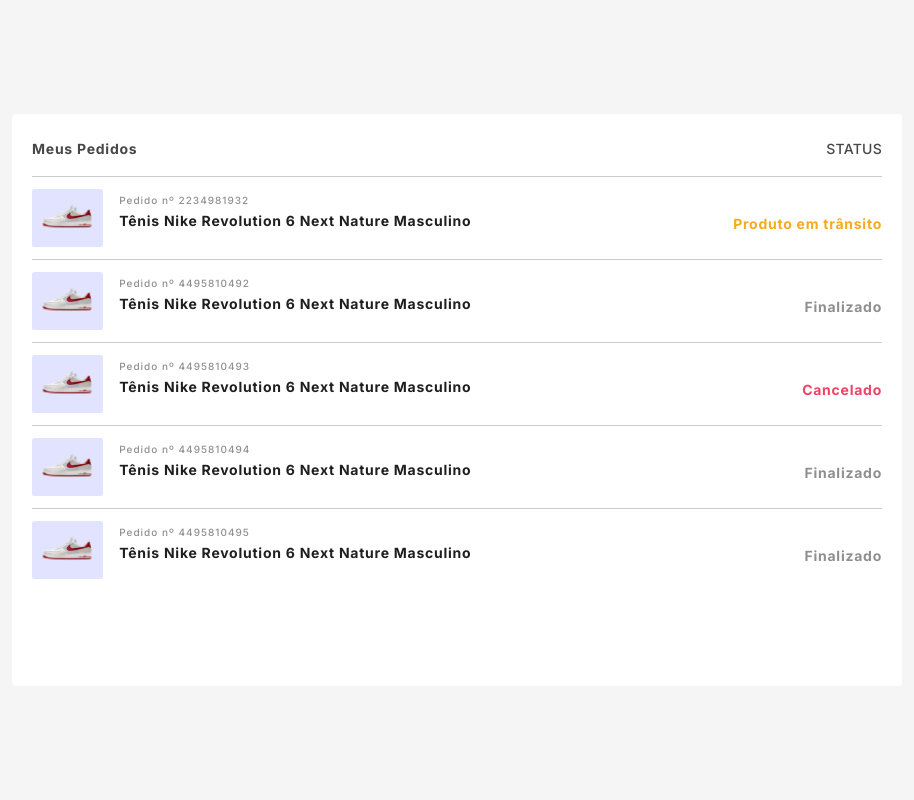
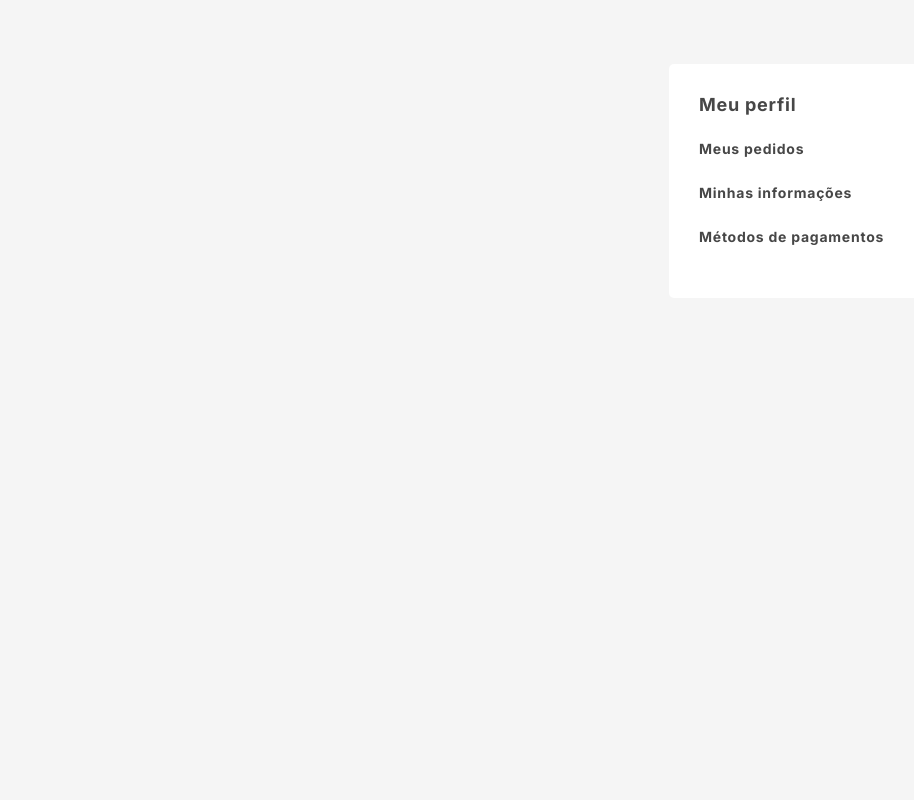
Before and after one commit to mattfeg/digital-store-backend, a React (Vite) app: page /meu-perfil in a window 1280 px wide. Shown: the top 800 px of the page, without its empty margins (277-1191 px from the left). Built offline with nearby package versions, Linux system fonts and the light colour scheme.

Commit message:
feat: implementado profile layout

```diff
--- a/src/components/MeusPedidos.jsx
+++ b/src/components/MeusPedidos.jsx
@@ -1,36 +1,37 @@
+import tennis from "../assets/images/tenis-produtos.png";
 
 const pedidos = [
   {
     id: 1,
-    imagem: 'src/assets/images/tenis-produtos.png',
+    imagem: tennis,
     numero: 2234981932,
     descricao: 'Tênis Nike Revolution 6 Next Nature Masculino',
     status: 'Produto em trânsito'
   },
   {
     id: 2,
-    imagem: 'src/assets/images/tenis-produtos.png',
+    imagem: tennis,
     numero: 4495810492,
     descricao: 'Tênis Nike Revolution 6 Next Nature Masculino',
     status: 'Finalizado'
   },
   {
     id: 3,
-    imagem: 'src/assets/images/tenis-produtos.png',
+    imagem: tennis,
     numero: 4495810493,
     descricao: 'Tênis Nike Revolution 6 Next Nature Masculino',
     status: 'Cancelado'
   },
   {
     id: 4,
-    imagem: 'src/assets/images/tenis-produtos.png',
+    imagem: tennis,
     numero: 4495810494,
     descricao: 'Tênis Nike Revolution 6 Next Nature Masculino',
     status: 'Finalizado'
   },
   {
     id: 5,
-    imagem: 'src/assets/images/tenis-produtos.png',
+    imagem: tennis,
     numero: 4495810495,
     descricao: 'Tênis Nike Revolution 6 Next Nature Masculino',
     status: 'Finalizado'
@@ -52,8 +53,8 @@
 
 const MeusPedidos = () => {
   return (
-    <div className="flex min-h-screen items-center justify-center lg:justify-end bg-light-gray-3">
-        <div className="font-sans min-w-[315px] lg:w-[890px] lg:h-[572px] rounded bg-white mx-5 my-10 lg:mr-[101px] px-5 py-5 lg:py-6">
+    <div>
+        <div className="font-sans min-w-[315px] lg:w-[890px] lg:h-[572px] rounded bg-white mx-5 lg:mr-[101px] px-5 py-5 lg:py-6">
           <div className="flex md:justify-between lg:items-center mb-3 lg:mb-4">
             <h2 className="text-sm leading-[22px] tracking-[0.75px] font-bold text-dark-gray-2">Meus Pedidos</h2>
             <span className="hidden md:flex text-sm leading-[22px] tracking-[0.25px] font-medium text-dark-gray-2">STATUS</span>
--- a/src/components/MinhasInformacoes.jsx
+++ b/src/components/MinhasInformacoes.jsx
@@ -15,8 +15,8 @@
   const [cep, setCep] = useState("433-8800");
 
   return (
-    <main className="flex min-h-screen items-center justify-center lg:justify-end bg-light-gray-3">
-      <section className="bg-white min-w-[315px] h-[466px] lg:w-[890px] lg:h-[466px] lg:mr-[101px] flex flex-col items-start justify-start p-5 font-sans rounded">
+    <div>
+      <section className="bg-white min-w-[315px] h-[466px] lg:w-[890px] lg:h-[466px] mx-5 lg:mr-[101px] flex flex-col items-start justify-start p-5 font-sans rounded">
         <div className="w-full flex justify-between mt-1">
           <h4 className="font-bold text-sm tracking-[0.75px] leading-[22px] text-dark-gray-2">
             Minhas Informações
@@ -233,7 +233,7 @@
           )}
         ></Dialog>
       </div>
-    </main>
+    </div>
   );
 };
 export default MinhasInformacoes;
--- /dev/null
+++ b/src/components/SubMenu.jsx
@@ -0,0 +1,52 @@
+import { NavLink } from "react-router-dom";
+import { styled } from "styled-components";
+
+const SubmenuContainer = styled.div`
+    & .sub-menu{
+        width: 334px;
+        background-color: white;
+        border-radius: 5px;
+        padding: 30px;
+    }
+    & .sub-menu ul{
+        list-style: none;
+    }
+    & .sub-menu ul li{
+        margin-top: 20px;
+        margin-bottom: 20px;
+    }
+    & .sub-menu li a{
+        color: #474747;
+        font-size: 14px;
+        line-height: 22px;
+        letter-spacing: 0.75px;
+        text-decoration: none;
+        font-weight: bold;
+    }
+    & .sub-menu li a:hover, & .sub-menu li a.active{
+        color: #C92071;
+    }
+`;
+
+const Submenu = () => {
+    return (
+        <SubmenuContainer>
+            <div className="sub-menu">
+                <h3 className="text-lg leading-[22px] tracking-[0.75px] font-bold text-dark-gray-2">Meu perfil</h3>
+                <ul>
+                    <li>
+                        <NavLink to="/meu-perfil/meus-pedidos">Meus pedidos</NavLink>
+                    </li>
+                    <li>
+                        <NavLink to="/meu-perfil/minhas-informacoes">Minhas informações</NavLink>
+                    </li>
+                    <li>
+                        <NavLink to="/meu-perfil/metodos-de-pagamentos">Métodos de pagamentos</NavLink>
+                    </li>
+                </ul>
+            </div>
+        </SubmenuContainer>
+    );
+}
+
+export default Submenu;
--- /dev/null
+++ b/src/layouts/ProfileLayout/index.jsx
@@ -0,0 +1,17 @@
+import { Outlet } from "react-router-dom";
+import Submenu from "../../components/SubMenu";
+
+const ProfileLayout = () => {
+    return (
+        <>
+            <div className="flex min-h-screen items-center justify-center lg:justify-end lg:items-start pt-16 bg-light-gray-3">
+                <div className="hidden lg:block">
+                    <Submenu />
+                </div>
+                <Outlet />
+            </div>
+        </>
+    );
+}
+
+export default ProfileLayout;
--- a/src/routes/index.jsx
+++ b/src/routes/index.jsx
@@ -4,7 +4,9 @@
 import Login from "../components/Login";
 import RecuperarSenha from "../EsqueciASenha";
 import Cadastro from "../pages/Cadastro";
-import MeuPerfil from "../pages/MeuPerfil";
+import ProfileLayout from "../layouts/ProfileLayout";
+import MeusPedidos from "../components/MeusPedidos";
+import MinhasInformacoes from "../components/MinhasInformacoes";
 
 export const Paths = () => {
     return(
@@ -13,7 +15,10 @@
                 <Route path="/" element={<PageLayout />}>
                     <Route index element={<Home />} />
                     <Route path="/cadastro" element={<Cadastro />} />
-                    <Route path="/meu-perfil" element={<MeuPerfil />} />
+                    <Route path="/meu-perfil" element={<ProfileLayout />}>
+                        <Route path="/meu-perfil/meus-pedidos" element={<MeusPedidos />} />
+                        <Route path="/meu-perfil/minhas-informacoes" element={<MinhasInformacoes />} />
+                    </Route>
 
                     {/* <Route path="seu-caminho" element={seu componente } /> */}
                 </Route>
```
